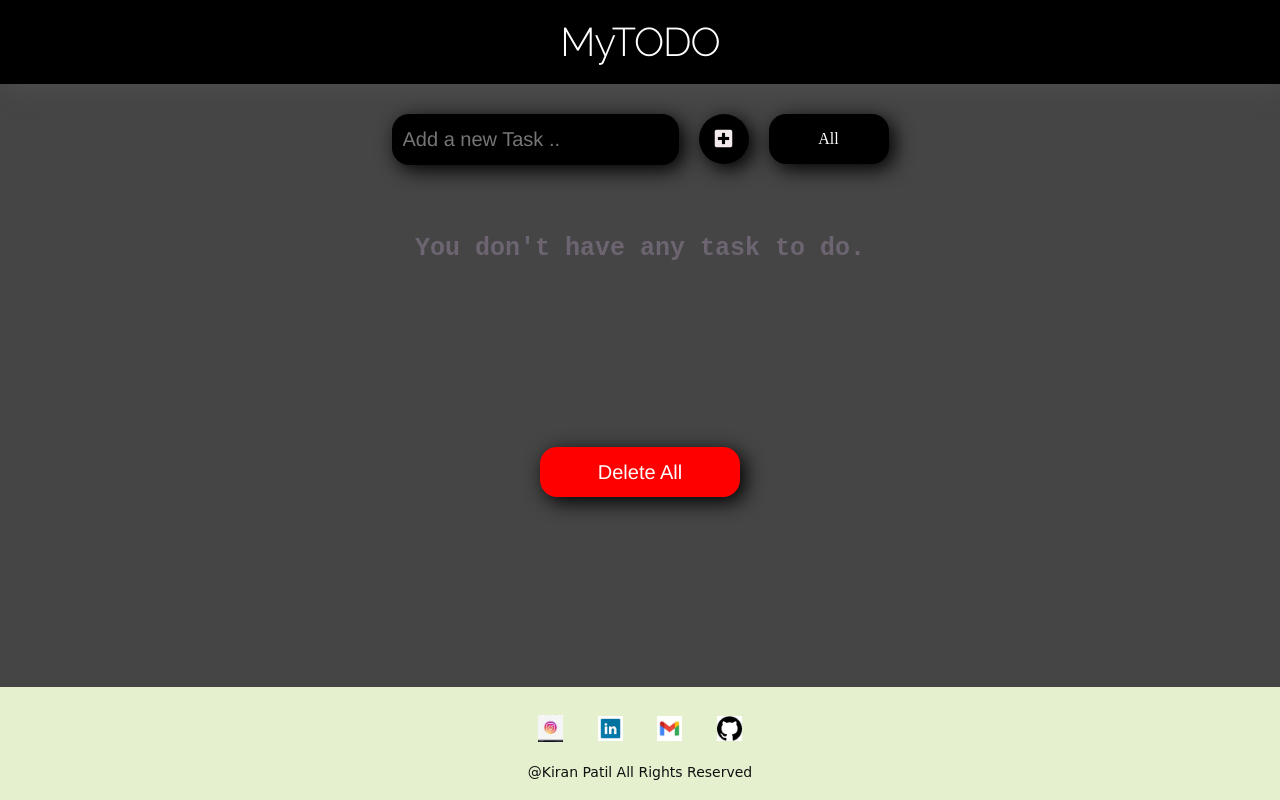
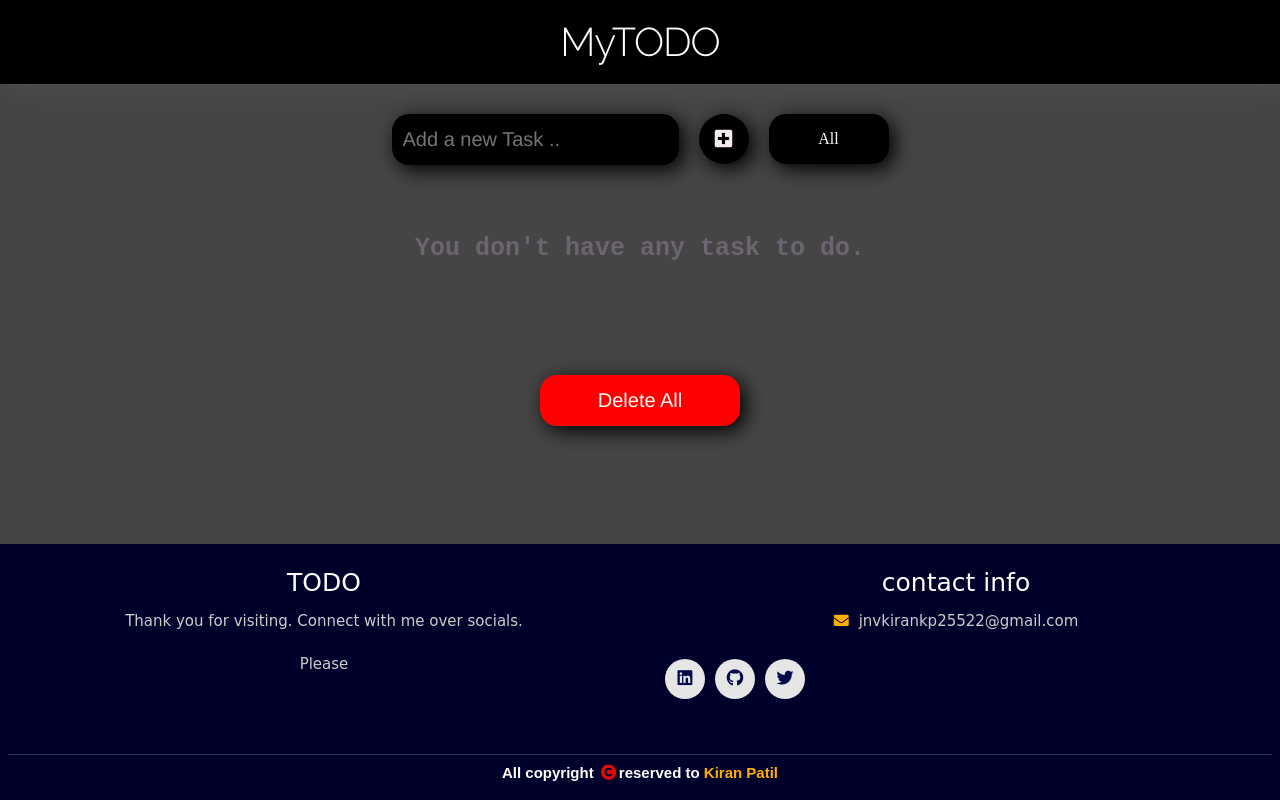
Before and after one commit to Rayyanbaig1243/TODO, a plain HTML site: page index.html in a window 1280 px wide. Drawn offline with nearby package versions, Linux system fonts and the light colour scheme.

Commit message:
footer updated

```diff
--- a/index.html
+++ b/index.html
@@ -62,21 +62,32 @@
         </div>
     </div>
 
-    <footer class="footer">
-        <div class="social-media">
-            <!-- instagram -->
-            <a class="link" href="https://www.instagram.com/Kirankp25" target="_blank" rel="noopener noreferrer"><img class="social-icon" src="instagram.jfif" alt="instagram" /></a>
-            <!-- linkedin -->
-            <a class="link" href="https://www.linkedin.com/in/Kirankp25" target="_blank" rel="noopener noreferrer"><img class="social-icon" src="linkedin.png" alt="linkedin" /></a>
-            <!-- gmail -->
-            <a class="link" href="https://mail.google.com/mail/u/0/#inbox" target="_blank" rel="noopener noreferrer"><img class="social-icon" src="gmail.jfif" alt="gmail" /></a>
-            <!-- github -->
-            <a class="link" href="https://github.com/Kirankp25" target="_blank" rel="noopener noreferrer"><img class="social-icon" src="github.png" alt="Github" /></a>
+    <section class="footer">
 
+        <div class="box-container">
+
+            <div class="box">
+                <h3>TODO</h3>
+                <p>Thank you for visiting. Connect with me over socials. <br /> <br /> Please
+
+
+                </p>
+            </div>
+            <div class="box">
+                <h3>contact info</h3>
+                <p> <i class="fas fa-envelope"></i>jnvkirankp25522@gmail.com</p>
+                <div class="share">
+
+                    <a href="/" class="fab fa-linkedin" target="_blank"></a>
+                    <a href="https://github.com/Kirankp25" class="fab fa-github" target="_blank"></a>
+                    <a href="/" class="fab fa-twitter" target="_blank"></a>
+                </div>
+            </div>
         </div>
-        <p class="footer-desc">@Kiran Patil All Rights Reserved <strong></strong></a>
-        </p>
-    </footer>
+
+        <h1 class="credit">All copyright <i class="fa fa-copyright" aria-hidden="true"></i>reserved to <a
+                href="https://github.com/Kirankp25"> Kiran Patil</a></h1>
+            </section>
     <script src="app.js"></script>
 
 </body>
--- a/style.css
+++ b/style.css
@@ -498,3 +498,105 @@ select {
   background: rgb(92, 92, 92);
   border-radius: 10px;
 }
+.footer {
+  min-height: auto;
+  padding-top: 0;
+  background: rgb(0, 1, 43);
+}
+.footer .box-container {
+  display: flex;
+  justify-content: center;
+  flex-wrap: wrap;
+}
+.footer .box-container .box {
+  flex: 1 1 25rem;
+  margin: 2.5rem;
+}
+.footer .box-container .box h3 {
+  font-size: 2.5rem;
+  color: #fff;
+  padding-bottom: 1rem;
+  font-weight: normal;
+}
+.footer .box-container .box p {
+  font-size: 1.5rem;
+  color: #ccc;
+  padding: 0.7rem 0;
+  text-transform: none;
+}
+.footer .box-container .box p i {
+  padding-right: 1rem;
+  color: #ffae00;
+}
+.footer .box-container .box a {
+  font-size: 1.5rem;
+  color: rgb(238, 238, 238);
+  padding: 0.3rem 0;
+  display: block;
+}
+.footer .box-container .box a:hover {
+  color: #ffae00;
+}
+.footer .box-container .box .share {
+  display: flex;
+  flex-wrap: wrap;
+  padding: 1rem 0;
+}
+.footer .box-container .box .share a {
+  height: 4rem;
+  width: 4rem;
+  padding: 1rem;
+  text-align: center;
+  border-radius: 5rem;
+  font-size: 1.7rem;
+  margin-right: 1rem;
+  transition: 0.2s;
+  background: rgb(230, 230, 230);
+  color: #02094b;
+  border: none;
+}
+.footer .box-container .box .share a:hover {
+  background: transparent;
+  transform: scale(0.98);
+  border: 0.1rem solid rgb(180, 178, 178);
+  color: #ffae00;
+}
+.footer .credit {
+  padding: 1rem 0 0 0;
+  text-align: center;
+  font-size: 1.5rem;
+  font-family: "Nunito", sans-serif;
+  font-weight: 600;
+  color: #fff;
+  border-top: 0.1rem solid #fff3;
+}
+.footer .credit a {
+  color: #ffae00;
+}
+.footer .fa {
+  color: #e90606;
+  margin: 0 0.3rem;
+  font-size: 1.5rem;
+  animation: pound 0.35s infinite alternate;
+}
+@-webkit-keyframes pound {
+  to {
+    transform: scale(1.1);
+  }
+}
+@keyframes pound {
+  to {
+    transform: scale(1.1);
+  }
+}
+@media (max-width: 450px) {
+  .footer .box-container .box {
+    margin: 1.5rem;
+  }
+  .footer .box-container .box p {
+    padding: 0.7rem;
+  }
+  .footer .box-container .box .share a {
+    padding: 1.2rem;
+  }
+}
```
